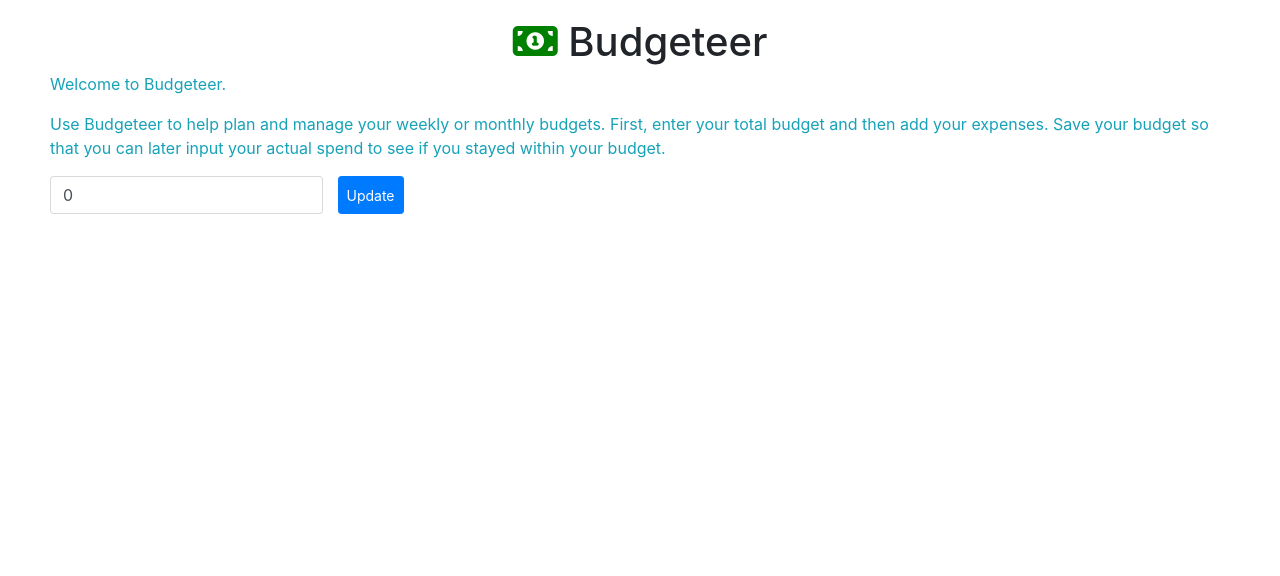
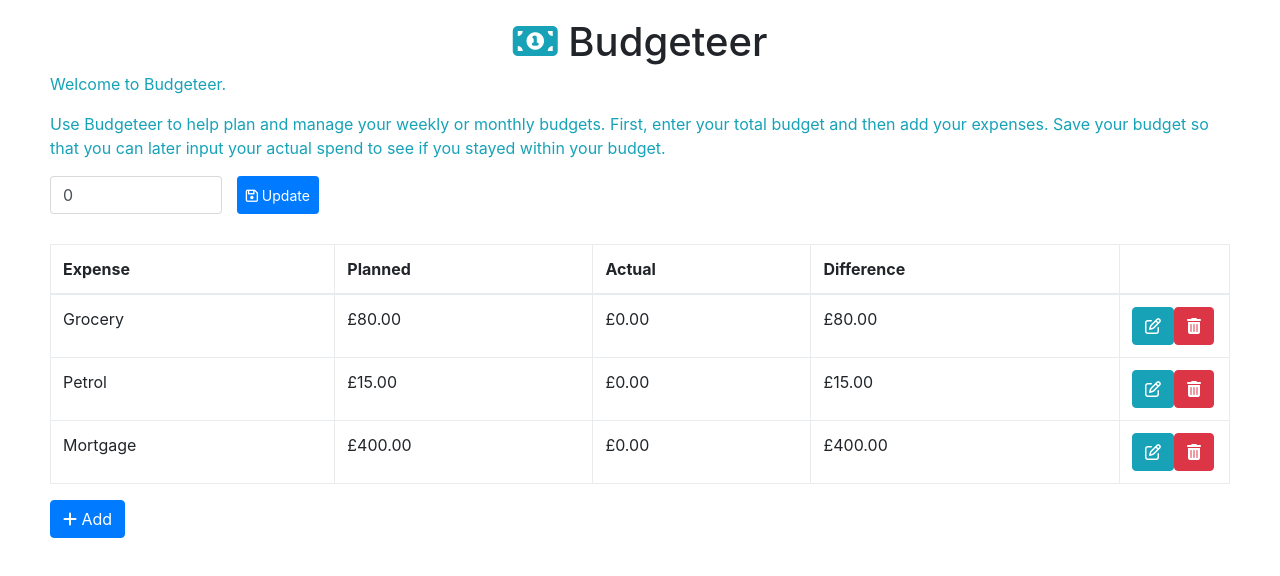
Before and after one commit to rsingh85/budgeteer, an Angular app in the folder client/: page / in a window 1280 px wide. Shown: the top 576 px of the page. Built offline with nearby package versions, Linux system fonts and the light colour scheme.

Commit message:
Progress with expenses component.

```diff
--- a/client/src/app/app.component.css
+++ b/client/src/app/app.component.css
@@ -1,3 +1,3 @@
 .fa-money {
-    color: green;
+    color: #17a2b8;
 }
--- a/client/src/app/app.component.html
+++ b/client/src/app/app.component.html
@@ -6,6 +6,7 @@
   <p class="text-info">
     Welcome to {{title}}.
   </p>
+
   <p class="text-info">
     Use {{title}} to help plan and manage your weekly or monthly budgets.
     First, enter your total budget and then add your expenses.
@@ -13,4 +14,6 @@
   </p>
 
   <app-total-budget></app-total-budget>
+  <app-expenses></app-expenses>
+
 </div>
--- a/client/src/app/app.module.ts
+++ b/client/src/app/app.module.ts
@@ -4,11 +4,13 @@ import { FormsModule } from '@angular/forms';
 
 import { AppComponent } from './app.component';
 import { TotalBudgetComponent } from './total-budget.component';
+import { ExpensesComponent } from './expenses.component';
 
 @NgModule({
   declarations: [
     AppComponent,
-    TotalBudgetComponent
+    TotalBudgetComponent,
+    ExpensesComponent
   ],
   imports: [
     BrowserModule,
--- /dev/null
+++ b/client/src/app/expenses.component.css
@@ -0,0 +1,7 @@
+.expenses-container {
+    margin-top: 30px;
+}
+
+.expenses-action-col {
+  width: 110px;
+}
--- /dev/null
+++ b/client/src/app/expenses.component.html
@@ -0,0 +1,26 @@
+<div class="expenses-container">
+  <div class="table-responsive">
+    <table class="table table-bordered table-hover">
+        <thead>
+          <th>Expense</th>
+          <th>Planned</th>
+          <th>Actual</th>
+          <th>Difference</th>
+          <th class="expenses-action-col"></th>
+        </thead>
+        <tbody>
+          <tr *ngFor="let expense of expenses">
+            <td>{{ expense.name }}</td>
+            <td>{{ expense.planned | currency:'GBP':true }}</td>
+            <td>{{ expense.actual | currency:'GBP':true }}</td>
+            <td>{{ getPlannedActualDifference(expense) | currency:'GBP':true }}</td>
+            <td>
+              <button class="btn btn-info" title="Edit Expense"><i class="fa fa-pencil-square-o" aria-hidden="true"></i></button>
+              <button class="btn btn-danger" title="Delete Expense"><i class="fa fa-trash" aria-hidden="true"></i></button>
+            </td>
+          </tr>
+        </tbody>
+    </table>
+  </div>
+  <button class="btn btn-primary" title="Add Expense" (click)="onAddExpense()"><i class="fa fa-plus" aria-hidden="true"></i> Add</button>
+</div>
--- /dev/null
+++ b/client/src/app/expenses.component.ts
@@ -0,0 +1,35 @@
+import { Component } from '@angular/core';
+
+@Component({
+  selector: 'app-expenses',
+  templateUrl: './expenses.component.html',
+  styleUrls: ['./expenses.component.css']
+})
+export class ExpensesComponent {
+
+    public expenses: any[] = [
+        {
+            name: 'Grocery',
+            planned: 80,
+            actual: 0
+        },
+        {
+            name: 'Petrol',
+            planned: 15,
+            actual: 0
+        },
+        {
+            name: 'Mortgage',
+            planned: 400,
+            actual: 0
+        }
+    ];
+
+    getPlannedActualDifference(expense: any): number {
+      return expense.planned - expense.actual;
+    }
+
+    onAddExpense(): void {
+
+    }
+}
--- a/client/src/app/total-budget.component.html
+++ b/client/src/app/total-budget.component.html
@@ -1,6 +1,6 @@
 <div class="row">
-    <div class="col-sm-3">
+    <div class="col-sm-2">
         <input type="number" min="1" step="any" class="form-control" placeholder="Total Budget" [(ngModel)]="totalBudget" />
     </div>
-    <button type="button" class="btn btn-sm btn-primary" (click)="updateTotalBudget()">Update</button>
+    <button type="button" class="btn btn-sm btn-primary" title="Update Total Budget" (click)="onTotalBudgetUpdate()"><i class="fa fa-floppy-o" aria-hidden="true"></i> Update</button>
 </div>
--- a/client/src/app/total-budget.component.ts
+++ b/client/src/app/total-budget.component.ts
@@ -6,9 +6,9 @@ import { Component } from '@angular/core';
   styleUrls: ['./total-budget.component.css']
 })
 export class TotalBudgetComponent {
-    private totalBudget = 0;
+    public totalBudget = 0;
 
-    updateTotalBudget(): void {
+    onTotalBudgetUpdate(): void {
         console.log('Updating total budget to:', this.totalBudget);
     }
 }
--- a/client/src/styles.css
+++ b/client/src/styles.css
@@ -4,3 +4,7 @@
     margin-right: 50px;
     margin-top: 20px;
 }
+
+.table-header {
+  font-weight: bold;
+}
```
